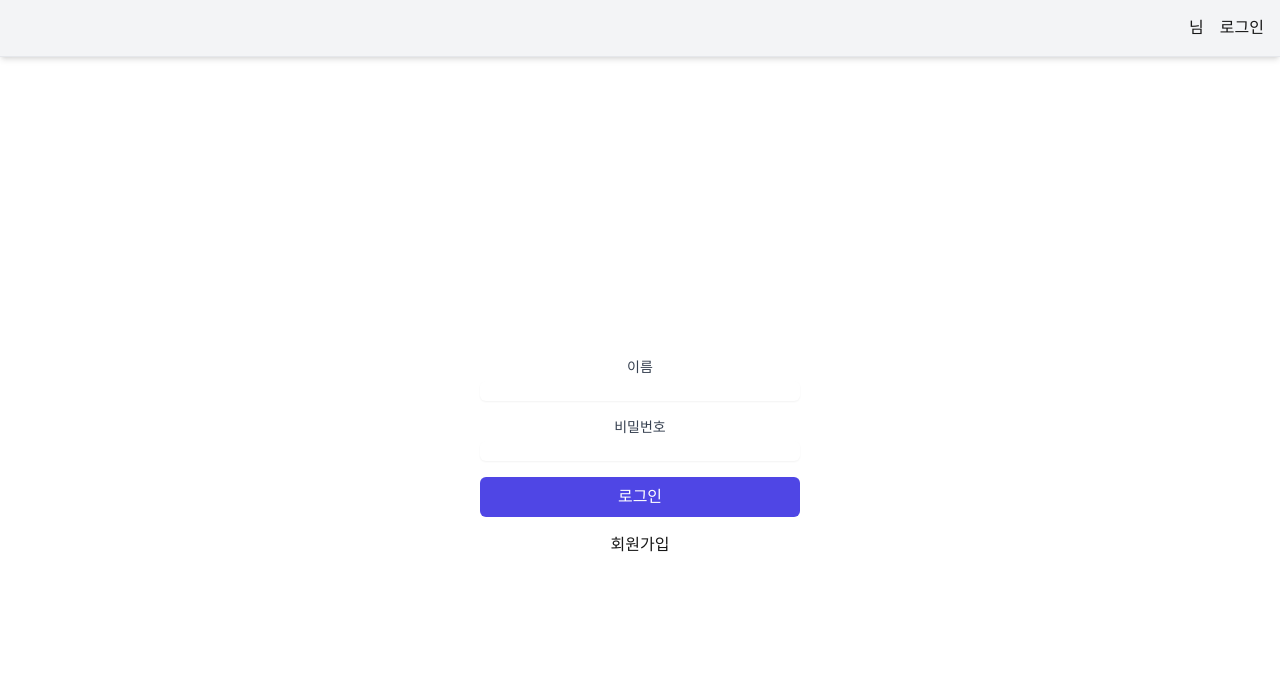
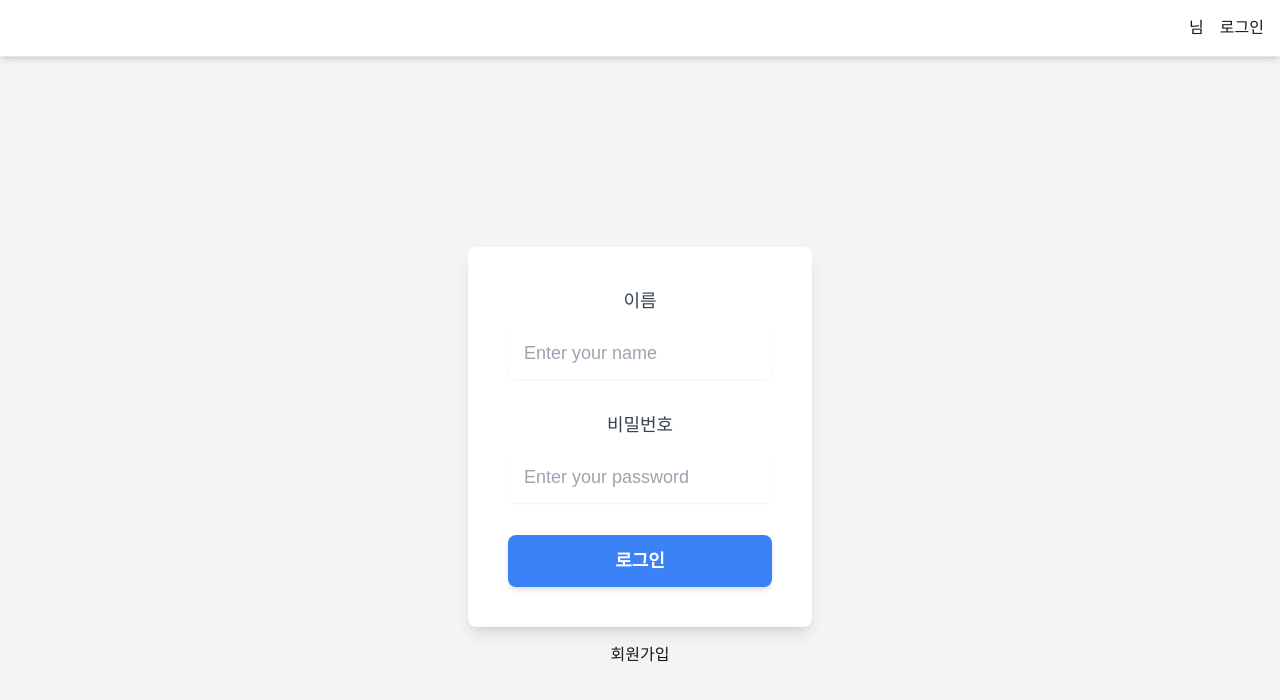
Before and after one commit to kwjdnjs/youtubecountfe, a Next.js app: page /login in a window 1280 px wide. Shown: the top 700 px of the page. Built offline with nearby package versions, Linux system fonts and the light colour scheme; no server answers.

Commit message:
디자인 수정

```diff
--- a/app/layout.tsx
+++ b/app/layout.tsx
@@ -8,7 +8,7 @@ import "./globals.css";
 export default function RootLayout({ children }: { children: ReactNode }) {
   return (
     <html lang="en">
-      <body>
+      <body className="bg-gray-100">
         <NavBar />
         <GoogleOAuthProvider clientId={process.env.GOOGLE_CLIENT_ID || ""}>
           {children}
--- a/app/page.tsx
+++ b/app/page.tsx
@@ -2,9 +2,14 @@ import Link from "next/link";
 
 export default function Home() {
   return (
-    <div>
-      <h1 className="text-blue-500">Hello</h1>
-      <Link href="videolist">비디오 리스트</Link>
+    <div className="flex flex-col items-center justify-center min-h-screen">
+      <h1 className="text-blue-500 text-3xl mb-4">Hello</h1>
+      <Link
+        href="videolist"
+        className="ml-4 px-4 py-2 bg-blue-500 text-white rounded-lg shadow-lg hover:bg-blue-600 transition duration-300"
+      >
+        비디오 리스트
+      </Link>
     </div>
   );
 }
--- a/app/videolist/page.tsx
+++ b/app/videolist/page.tsx
@@ -6,7 +6,12 @@ export default function Page() {
     <div>
       <VideoList />
       <br />
-      <Link href="/video">등록하러 가기</Link>
+      <Link
+        href="/video"
+        className="ml-6 inline-block px-6 py-2 bg-blue-500 text-white font-semibold rounded-lg shadow-md hover:bg-blue-600 focus:outline-none focus:ring-2 focus:ring-blue-400 focus:ring-offset-2 transition duration-300"
+      >
+        등록하러 가기
+      </Link>
     </div>
   );
 }
--- a/app/viewcount/[id]/page.tsx
+++ b/app/viewcount/[id]/page.tsx
@@ -6,8 +6,15 @@ export default async function Page({ params }: { params: { id: string } }) {
 
   return (
     <div>
-      <Link href="/videolist">목록으로 돌아가기</Link>
       <ViewcountChart id={id} />
+      <div className="flex justify-center mt-6">
+        <Link
+          href="/videolist"
+          className="px-6 py-2 bg-blue-500 text-white font-semibold rounded-lg shadow-md hover:bg-blue-600 focus:outline-none focus:ring-2 focus:ring-blue-400 focus:ring-offset-2 transition duration-300"
+        >
+          목록으로 돌아가기
+        </Link>
+      </div>
     </div>
   );
 }
--- a/components/NavBar.tsx
+++ b/components/NavBar.tsx
@@ -3,7 +3,7 @@ import Username from "./Username";
 
 export default function NavBar() {
   return (
-    <nav className="flex justify-end items-center bg-gray-100 p-4 border-b shadow-md">
+    <nav className="bg-white flex justify-end items-center p-4 border-b shadow-md">
       <div className="flex items-center gap-4">
         <Username />
         <LoginBtnWrapper />
--- a/components/Username.tsx
+++ b/components/Username.tsx
@@ -1,7 +1,11 @@
 "use client";
 
 export default function Username() {
-  const username = localStorage.getItem("username");
+  let username = null;
+
+  try {
+    username = localStorage.getItem("username");
+  } catch (e) {}
 
   return <span>{username} 님</span>;
 }
--- a/components/VideoSubmitForm.tsx
+++ b/components/VideoSubmitForm.tsx
@@ -22,12 +22,33 @@ export default function VideoSubmitForm() {
   }
 
   return (
-    <div>
-      <ModalWrapper error={err} />
-      <form action={handleSubmit}>
-        <input type="text" name="videoId" />
-        <button type="submit">Submit</button>
-      </form>
+    <div className="flex items-center justify-center min-h-screen bg-gray-100">
+      <div className="bg-white p-6 rounded-lg shadow-lg w-full max-w-md">
+        <ModalWrapper error={err} />
+        <form action={handleSubmit} className="space-y-4">
+          <div>
+            <label
+              htmlFor="videoId"
+              className="block text-gray-700 font-semibold mb-2"
+            >
+              Video ID
+            </label>
+            <input
+              type="text"
+              name="videoId"
+              id="videoId"
+              className="w-full px-4 py-2 border rounded-lg focus:outline-none focus:ring-2 focus:ring-blue-400"
+              placeholder="Enter video ID"
+            />
+          </div>
+          <button
+            type="submit"
+            className="w-full px-4 py-2 bg-blue-500 text-white font-semibold rounded-lg shadow-md hover:bg-blue-600 focus:outline-none focus:ring-2 focus:ring-blue-400 transition duration-300"
+          >
+            Submit
+          </button>
+        </form>
+      </div>
     </div>
   );
 }
--- a/components/login/LoginBtnWrapper.tsx
+++ b/components/login/LoginBtnWrapper.tsx
@@ -4,7 +4,10 @@ import LoginButton from "./LoginButton";
 import LogoutButton from "./LogoutButton";
 
 export default function LoginBtnWrapper() {
-  const username = localStorage.getItem("username");
+  let username = null;
+  try {
+    username = localStorage.getItem("username");
+  } catch (e) {}
 
   if (username) {
     return <LogoutButton />;
--- a/components/login/LoginForm.tsx
+++ b/components/login/LoginForm.tsx
@@ -36,44 +36,46 @@ export default function LoginForm() {
   };
 
   return (
-    <div className="flex justify-center">
-      <ModalWrapper error={err} />
-      <div className="flex items-center">
-        <form onSubmit={handleSubmit} className="space-y-4">
-          <div className="min-w-[25vw]">
+    <div className="flex items-center justify-center bg-gray-100">
+      <div className="bg-white p-10 rounded-lg shadow-lg w-full max-w-lg">
+        <ModalWrapper error={err} />
+        <form onSubmit={handleSubmit} className="space-y-8">
+          <div>
             <label
               htmlFor="username"
-              className="block text-sm font-medium text-gray-700"
+              className="block text-lg font-medium text-gray-700"
             >
               이름
             </label>
             <input
               type="text"
               id="username"
-              className="mt-1 block w-full rounded-md border-gray-300 shadow-sm focus:border-indigo-500 focus:ring-indigo-500 sm:text-sm"
+              className="mt-3 block w-full rounded-lg border-gray-300 shadow-sm focus:border-blue-500 focus:ring-blue-500 text-lg py-3 px-4"
               onChange={handleChange}
               value={values.username}
+              placeholder="Enter your name"
             />
           </div>
-          <div className="min-w-[25vw]">
+          <div>
             <label
               htmlFor="password"
-              className="block text-sm font-medium text-gray-700"
+              className="block text-lg font-medium text-gray-700"
             >
               비밀번호
             </label>
             <input
               type="password"
               id="password"
-              className="mt-1 block w-full rounded-md border-gray-300 shadow-sm focus:border-indigo-500 focus:ring-indigo-500 sm:text-sm"
+              className="mt-3 block w-full rounded-lg border-gray-300 shadow-sm focus:border-blue-500 focus:ring-blue-500 text-lg py-3 px-4"
               onChange={handleChange}
               value={values.password}
+              placeholder="Enter your password"
             />
           </div>
-          <div className="min-w-[25vw]">
+          <div>
             <button
               type="submit"
-              className="w-full bg-indigo-600 text-white py-2 px-4 rounded-md hover:bg-indigo-700 focus:outline-none focus:ring-2 focus:ring-indigo-500 focus:ring-offset-2"
+              className="w-full bg-blue-500 text-white py-3 px-4 text-lg font-semibold rounded-lg shadow-md hover:bg-blue-600 focus:outline-none focus:ring-2 focus:ring-blue-400 focus:ring-offset-2 transition duration-300"
             >
               로그인
             </button>
--- a/components/videoList/VideoList.tsx
+++ b/components/videoList/VideoList.tsx
@@ -23,16 +23,23 @@ export default function VideoList() {
   }, []);
 
   return (
-    <div>
+    <div className="p-6">
       <ModalWrapper error={error} />
-      {data &&
-        data.map((item, index) => (
-          <VideoListItem
-            key={index}
-            videoId={item.videoId}
-            videoName={item.videoName}
-          />
-        ))}
+      {data && (
+        <div className="space-y-4 mt-6 max-w-3xl">
+          {data.map((item, index) => (
+            <div
+              key={index}
+              className="bg-white rounded-lg shadow-lg p-4 hover:shadow-xl transition duration-300"
+            >
+              <VideoListItem
+                videoId={item.videoId}
+                videoName={item.videoName}
+              />
+            </div>
+          ))}
+        </div>
+      )}
     </div>
   );
 }
--- a/components/videoList/VideoListItem.tsx
+++ b/components/videoList/VideoListItem.tsx
@@ -3,7 +3,12 @@ import Link from "next/link";
 export default function VideoListItem({ videoId, videoName }: any) {
   return (
     <div>
-      <Link href={`/viewcount/${videoId}`}>{videoName}</Link>
+      <Link
+        href={`/viewcount/${videoId}`}
+        className="text-lg font-semibold text-gray-800"
+      >
+        {videoName}
+      </Link>
     </div>
   );
 }
```
